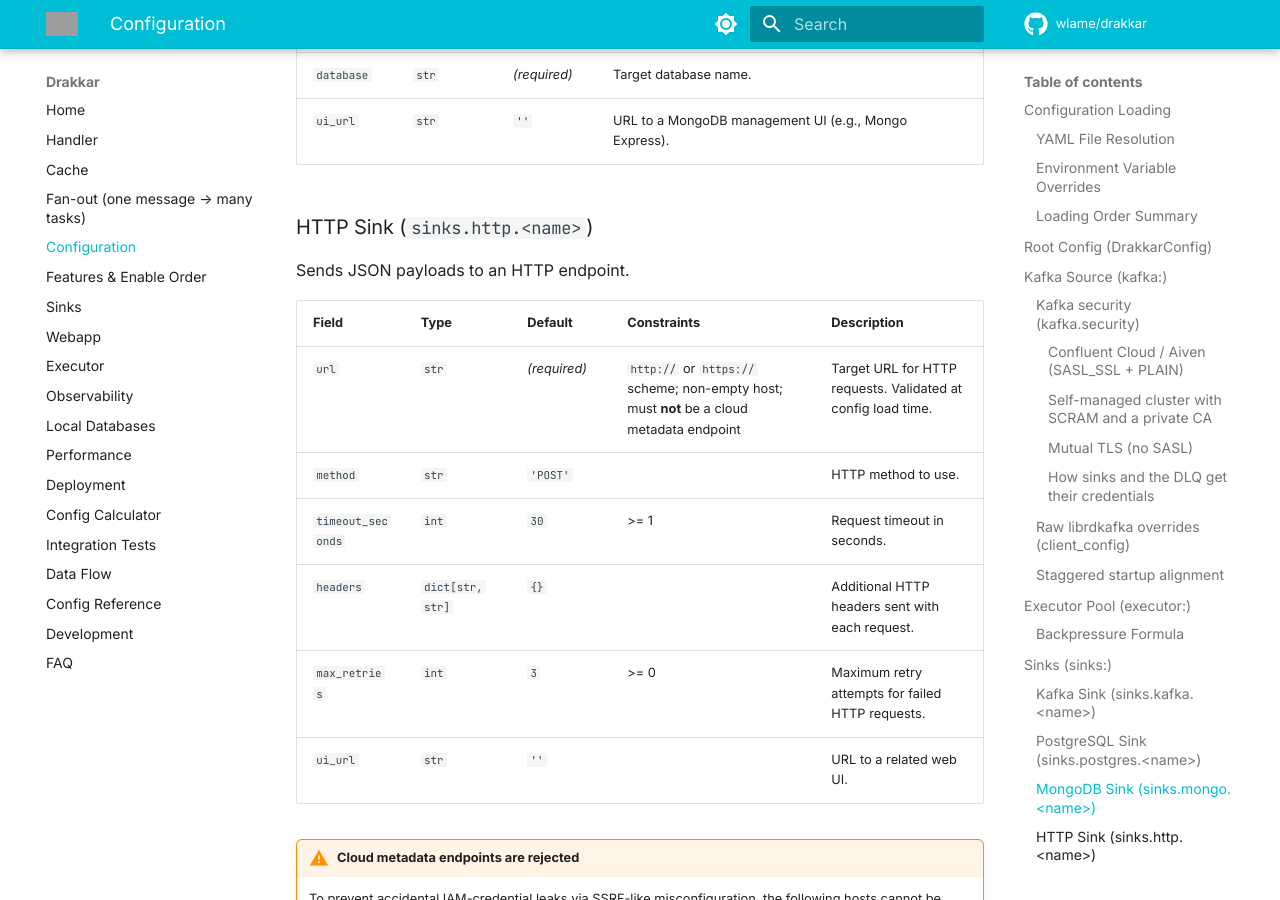
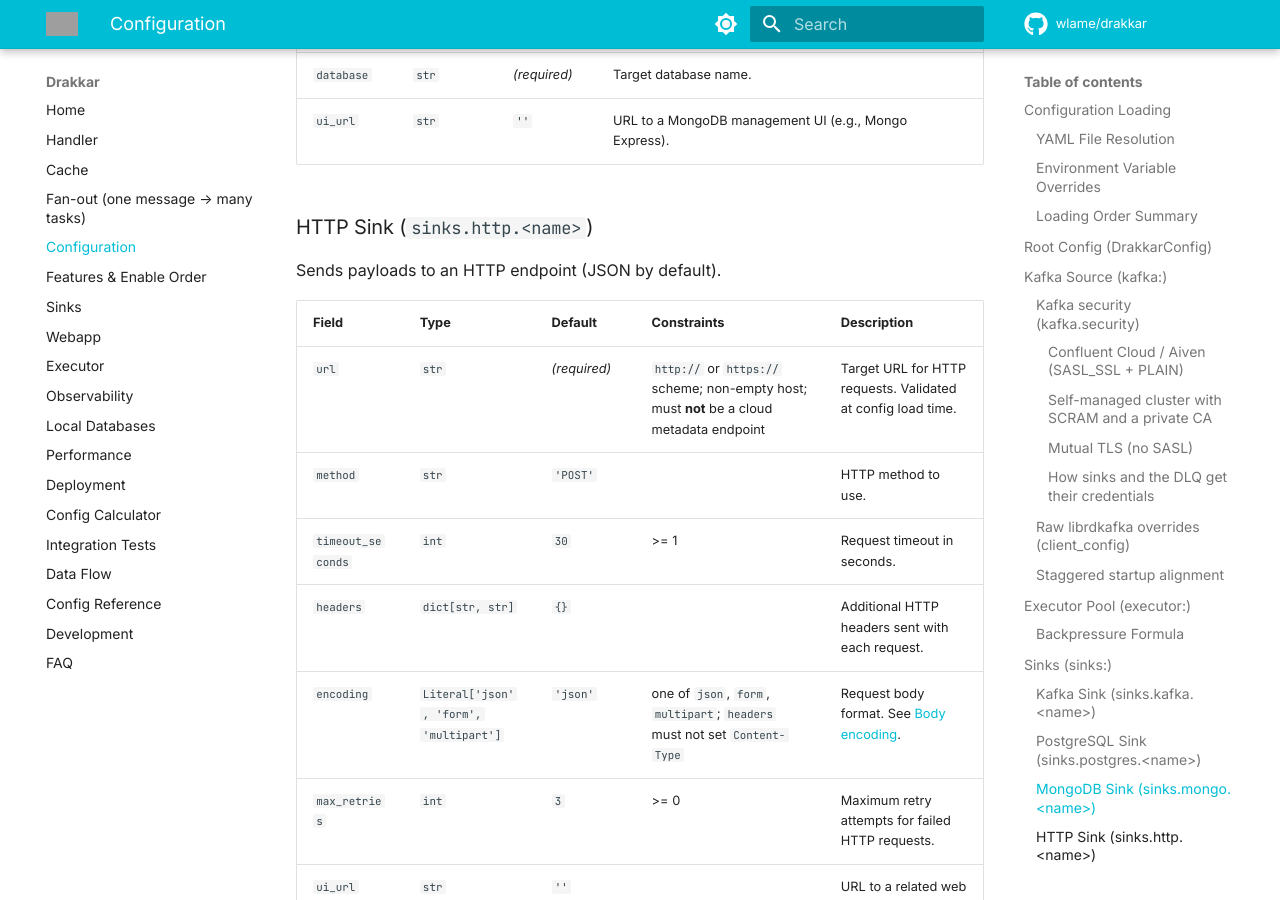
Before and after one commit to wlame/drakkar, an MkDocs documentation site: the page built from docs/configuration.md, in a window 1280 px wide and 900 px high, scrolled down 11949 px. Built offline with MkDocs 1.6.1 and Material for MkDocs 9.7.7, drawn with Linux system fonts in a browser that asks for light colours; comment, search, counter and statistics services are not loaded; grey boxes are pictures that could not be loaded.

Commit message:
Add encoding field to HTTP sink configuration table and update intro.

```diff
--- a/docs/configuration.md
+++ b/docs/configuration.md
@@ -340,7 +340,7 @@ Inserts documents into a MongoDB database via PyMongo's AsyncMongoClient.
 
 ### HTTP Sink (`sinks.http.<name>`)
 
-Sends JSON payloads to an HTTP endpoint.
+Sends payloads to an HTTP endpoint (JSON by default).
 
 | Field | Type | Default | Constraints | Description |
 |-------|------|---------|-------------|-------------|
@@ -348,6 +348,7 @@ Sends JSON payloads to an HTTP endpoint.
 | `method` | `str` | `'POST'` | | HTTP method to use. |
 | `timeout_seconds` | `int` | `30` | >= 1 | Request timeout in seconds. |
 | `headers` | `dict[str, str]` | `{}` | | Additional HTTP headers sent with each request. |
+| `encoding` | `Literal['json', 'form', 'multipart']` | `'json'` | one of `json`, `form`, `multipart`; `headers` must not set `Content-Type` | Request body format. See [Body encoding](#body-encoding-sinkshttpnameencoding). |
 | `max_retries` | `int` | `3` | >= 0 | Maximum retry attempts for failed HTTP requests. |
 | `ui_url` | `str` | `''` | | URL to a related web UI. |
 
```
